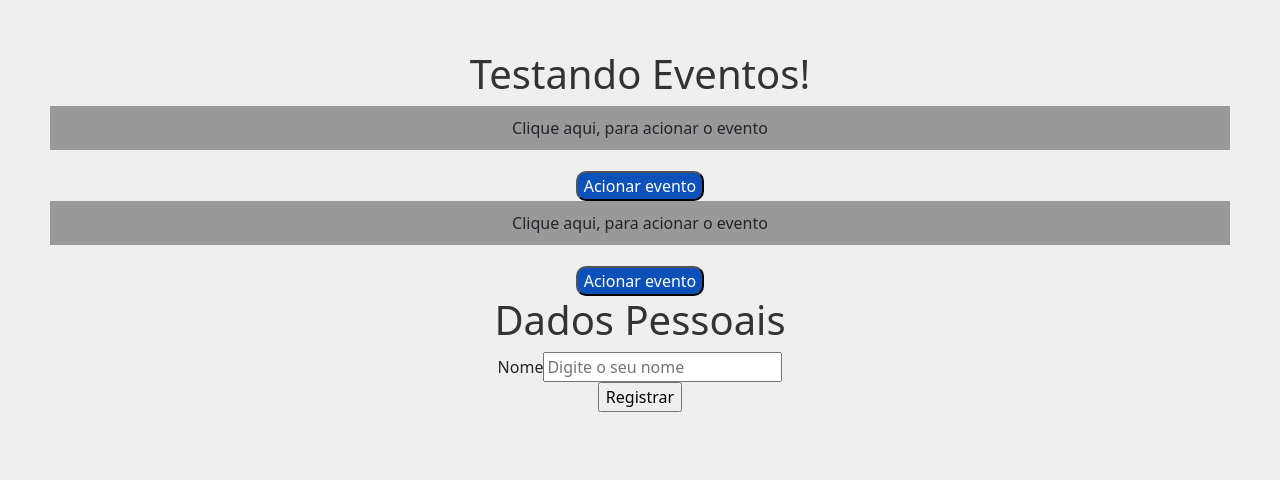
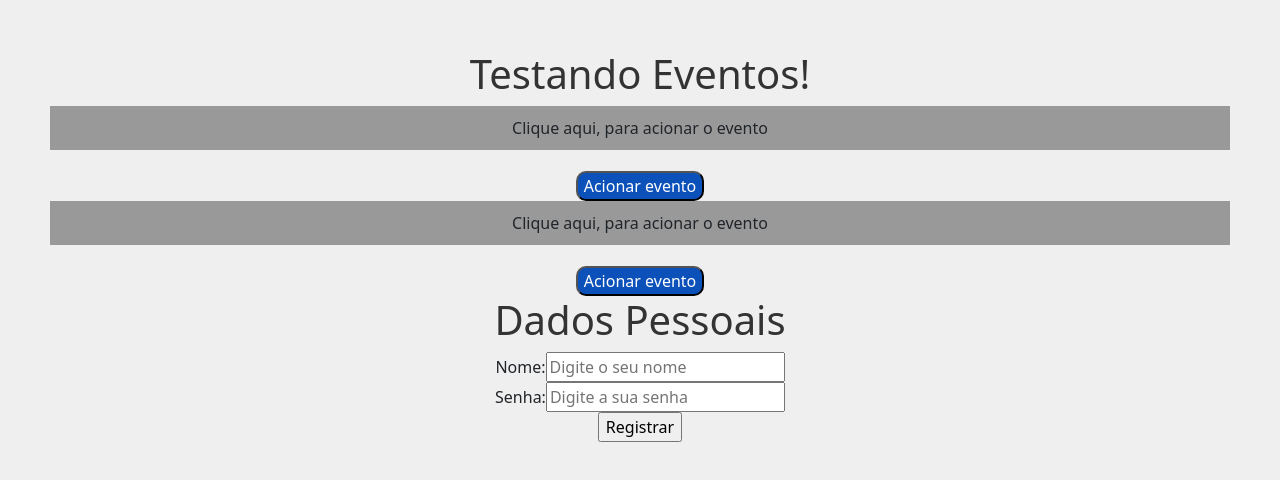
Before and after one commit to adelsonsaguateDev/react_app, a React (Create React App) app: page / in a window 1280 px wide. Shown: the top 480 px of the page. Built offline with nearby package versions, Linux system fonts and the light colour scheme.

Commit message:
Aplicando o conceito do useState na prática

```diff
--- a/src/components/Form.js
+++ b/src/components/Form.js
@@ -1,20 +1,39 @@
+import {useState} from 'react'
 function Form() {
-
     function addUser(e){
         e.preventDefault();
-        const nome = document.querySelector('input[name="nome"]').value;
-        alert(`Nome cadastrado: ${nome}`);
-        document.querySelector('input[name="nome"]').value = '';
-        document.querySelector('form').reset();
+        alert("O utilizador: " + nome+" foi registrado, com a senha: " + senha);
+
     }
+
+    const [nome,setNome] = useState();
+    const [senha,setSenha] = useState();
 
     return (
         <div>
             <h1>Dados Pessoais</h1>
             <form onSubmit={addUser}>
                 <div>
-                    <label>Nome</label>
-                    <input type="text" placeholder="Digite o seu nome" name="nome"/>
+                    <label htmlFor="nome">Nome: </label>
+                    <input
+                        type="text"
+                        name="nome"
+                        id="nome"
+                        placeholder="Digite o seu nome"
+                        onChange={(e) => setNome(e.target.value)}
+
+                    />
+                </div>
+                <div>
+                    <label htmlFor="senha">Senha: </label>
+                    <input
+                        type="password"
+                        name="senha"
+                        id="senha"
+                        placeholder="Digite a sua senha"
+                        onChange={(e) => setSenha(e.target.value)}
+
+                   />
                 </div>
                 <div>
                     <input type="submit" value="Registrar" />
```
